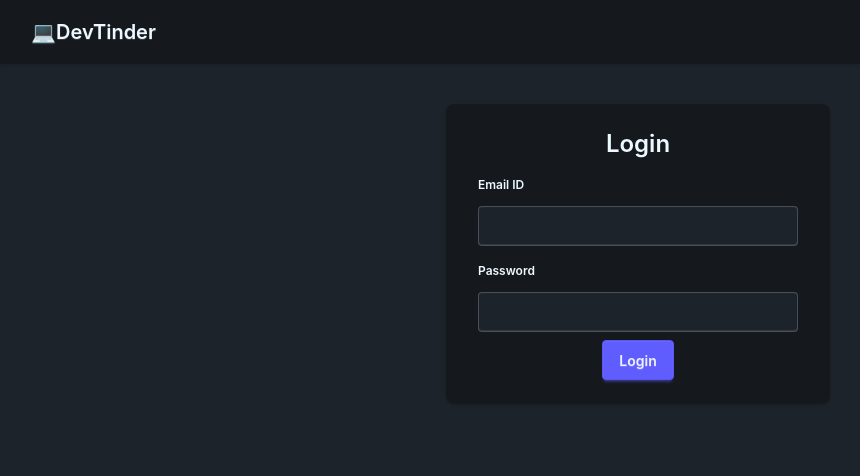
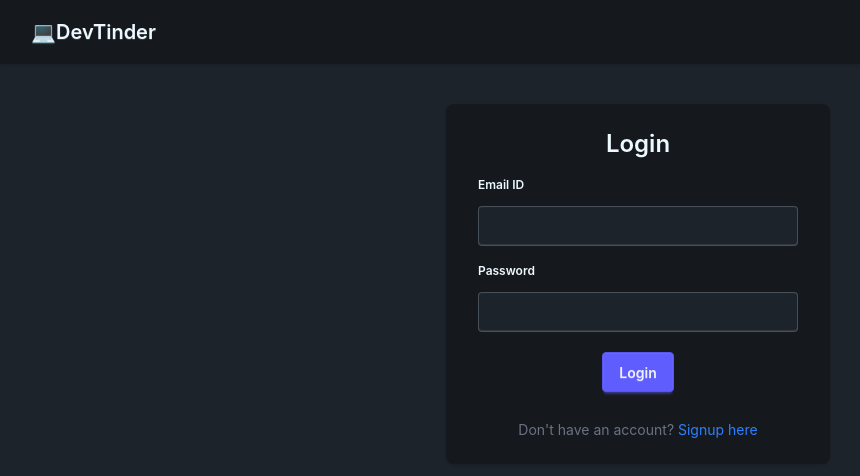
Before and after one commit to jayanshukikani-1412/dev-tinder-frontend, a React (Vite) app: page /login in a window 1280 px wide. Shown: the top 476 px of the page, without its empty margins (2-862 px from the left). Built offline with nearby package versions, Linux system fonts and the light colour scheme; no server answers.

Commit message:
Enhance Login component to support user signup functionality, including first and last name fields. Refactor form submission logic to handle both login and signup, and update UI to toggle between the two modes.

```diff
--- a/src/components/login.jsx
+++ b/src/components/login.jsx
@@ -2,17 +2,20 @@ import axios from "axios";
 import React, { useState } from "react";
 import { useDispatch } from "react-redux";
 import { addUser } from "../utils/user-slice";
-import { useNavigate } from "react-router-dom";
+import { Link, useNavigate } from "react-router-dom";
 import { BASE_URL } from "../utils/constant";
 
 const Login = () => {
   const [email, setEmail] = useState("");
   const [password, setPassword] = useState("");
   const [error, setError] = useState("");
+  const [firstName, setFirstName] = useState("");
+  const [lastName, setLastName] = useState("");
+  const [isLoginForm, setIsLoginForm] = useState(true);
   const dispatch = useDispatch();
   const navigate = useNavigate();
 
-  const submitHandler = async (e) => {
+  const submitLoginHandler = async (e) => {
     e.preventDefault();
     try {
       const response = await axios.post(
@@ -31,15 +34,62 @@ const Login = () => {
     }
   };
 
+  const submitSignupHandler = async (e) => {
+    e.preventDefault();
+    try {
+      const response = await axios.post(
+        BASE_URL + "/signup",
+        {
+          firstName: firstName,
+          lastName: lastName,
+          emailId: email.trim().toLowerCase(),
+          password: password,
+        },
+        { withCredentials: true },
+      );
+      dispatch(addUser(response?.data?.data));
+      navigate("/profile");
+      return response;
+    } catch (error) {
+      setError(error.response?.data || "something went wrong");
+    }
+  };
+
   return (
     <div className="flex justify-center my-10">
       <div className="card bg-base-300 w-96 shadow-sm">
         <div className="card-body">
           <h2 className="card-title text-2xl text-center justify-center">
-            Login
+            {isLoginForm ? "Login" : "Signup"}
           </h2>
-          <form onSubmit={submitHandler}>
+          <form
+            onSubmit={isLoginForm ? submitLoginHandler : submitSignupHandler}
+          >
             <div>
+              {!isLoginForm && (
+                <fieldset className="fieldset p-2">
+                  <legend className="fieldset-legend">First Name</legend>
+                  <input
+                    type="text"
+                    className="input"
+                    value={firstName}
+                    onChange={(e) => setFirstName(e.target.value.trim())}
+                  />
+                </fieldset>
+              )}
+
+              {!isLoginForm && (
+                <fieldset className="fieldset p-2">
+                  <legend className="fieldset-legend">Last Name</legend>
+                  <input
+                    type="text"
+                    className="input"
+                    value={lastName}
+                    onChange={(e) => setLastName(e.target.value.trim())}
+                  />
+                </fieldset>
+              )}
+
               <fieldset className="fieldset p-2">
                 <legend className="fieldset-legend">Email ID</legend>
                 <input
@@ -63,15 +113,26 @@ const Login = () => {
               </fieldset>
             </div>
             {error && <p className="text-red-400 my-2 mb-4">{error}</p>}
-            <div className="card-actions justify-center">
+            <div className="card-actions justify-center mt-3">
               <button
                 className="btn btn-primary"
                 type="submit"
               >
-                Login
+                {isLoginForm ? "Login" : "Signup"}
               </button>
             </div>
           </form>
+          <p className="text-center text-sm text-gray-500 mt-5">
+            {isLoginForm
+              ? "Don't have an account? "
+              : "Already have an account? "}
+            <Link
+              onClick={() => setIsLoginForm(!isLoginForm)}
+              className="text-blue-500 cursor-pointer"
+            >
+              {isLoginForm ? "Signup here" : "Login here"}
+            </Link>
+          </p>
         </div>
       </div>
     </div>
```
